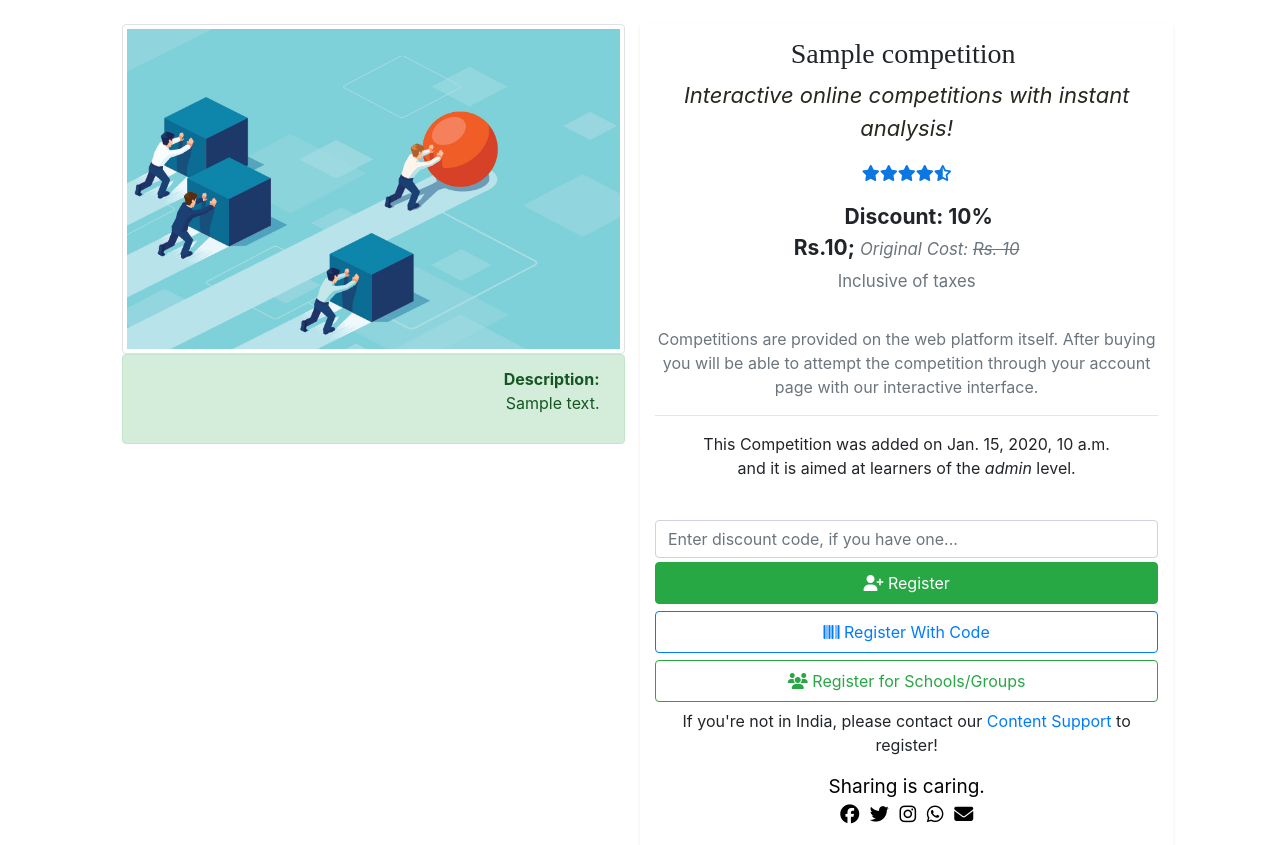
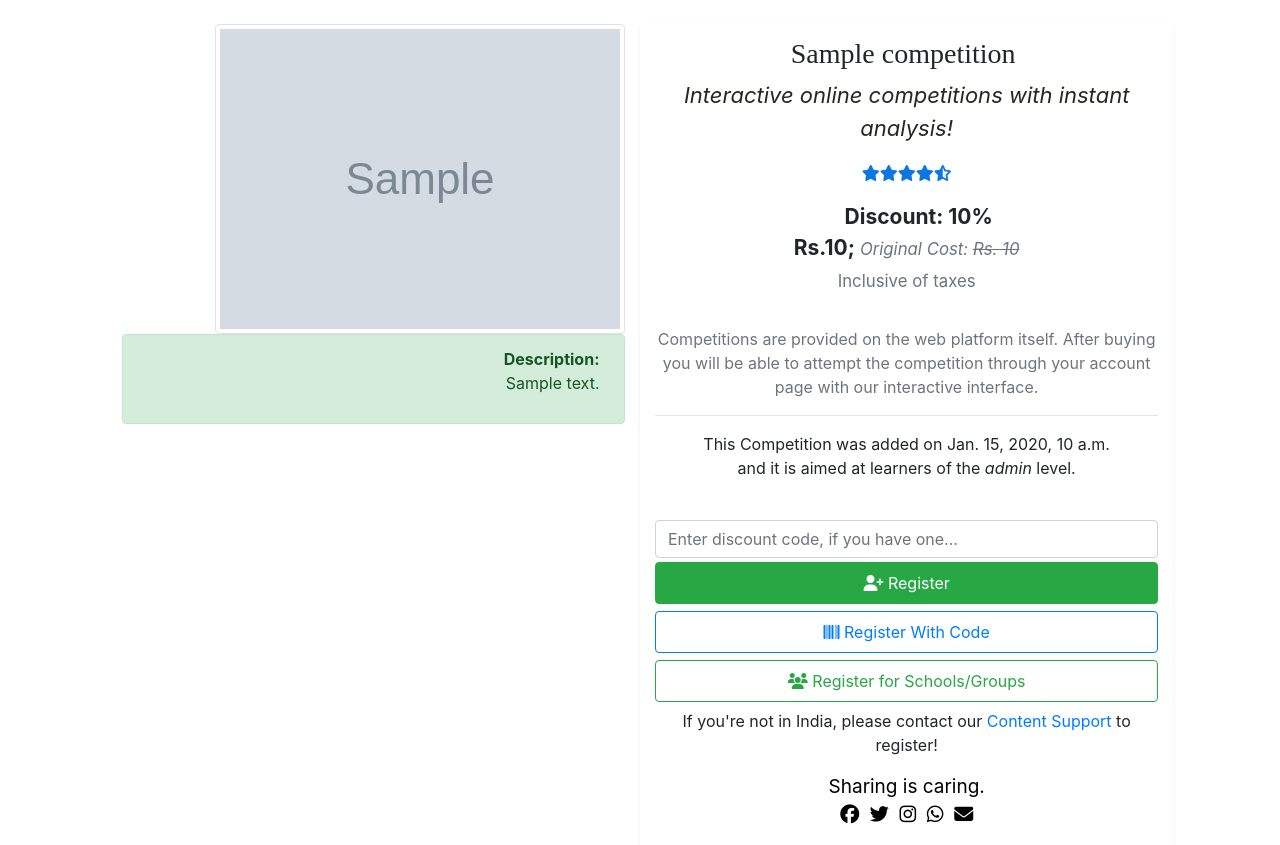
Before and after one commit to IshanManchanda/sorobrain, a Django app: template competition/templates/competition/store/buy.html in a window 1280 px wide. Shown: the part 64-909 px from the top of the page. Run offline with Django 3.2, Linux system fonts and the light colour scheme; the template is opened without the code that fills it: most values are stand-ins (such as "Sample title", 1, 10 or a date in 2020); grey boxes marked "Sample" are stand-in pictures; some libraries are stand-ins or nearby versions; some web fonts are replaced.

Commit message:
competitions thumbnail

```diff
--- a/competition/models/competition.py
+++ b/competition/models/competition.py
@@ -41,6 +41,7 @@ class Competition(PaidObjectMixin, models.Model):
 	level = models.CharField(max_length=128, verbose_name='French Level',
 	                         choices=LEVEL_CHOICES)
 	thumbnail = models.ImageField(upload_to='compete/thumbnails/',
+	                              default='compete/thumbnails/default.jpg',
 	                              null=True, blank=True)
 	tags = TaggableManager()
 	quizzes = models.ManyToManyField(Quiz, through='CompetitionQuiz')
--- a/competition/templates/competition/store/buy.html
+++ b/competition/templates/competition/store/buy.html
@@ -17,7 +17,7 @@
         <div class="container-fluid text-left">
             <div class="row text-center">
                 <div class="col-md-7 col-lg-5 offset-md-0 offset-lg-1 text-center text-sm-right">
-					<img class="img-thumbnail img-fluid d-inline-block align-items-lg-center" src="{% static 'competition/img/competition_buy.jpg' %}">
+					<img class="img-thumbnail img-fluid d-inline-block align-items-lg-center" src="{{ competition.thumbnail.url }}">
 					<div class="alert alert-success" role="alert"><span><strong>Description:</strong>&nbsp;<br></span><p>{{ competition.description|safe }}&nbsp;</p></div>
 
 				</div>
```
Also changed, not shown: competition/migrations/0004_auto_20200627_0822.py (added).
